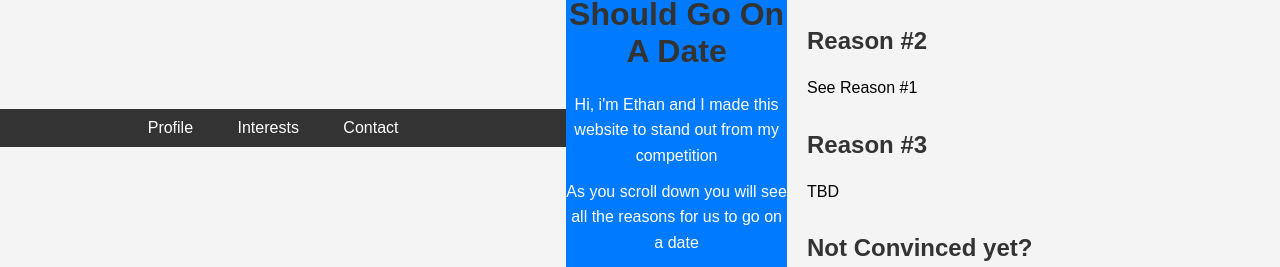
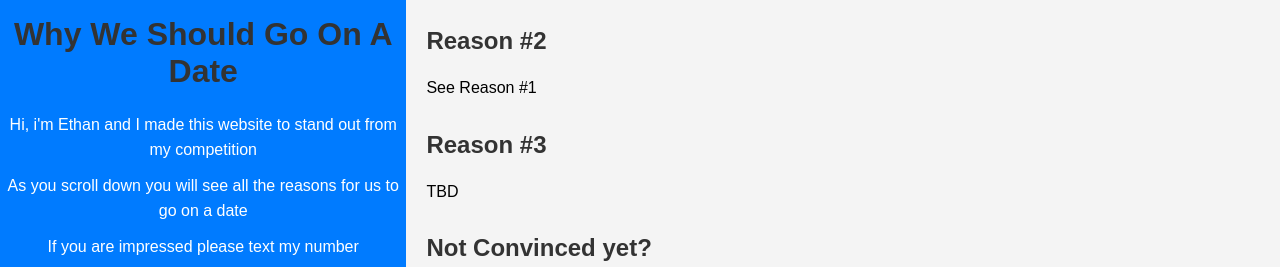
Before and after one commit to eharvey49/you-cute, a plain HTML site: page index.html in a window 1280 px wide. Shown: the part 272-539 px from the top of the page. Drawn offline with Linux system fonts and the light colour scheme.

Commit message:
Update index.html

```diff
--- a/index.html
+++ b/index.html
@@ -7,13 +7,6 @@
     <link rel="stylesheet" href="styles.css">
 </head>
 <body>
-    <nav>
-        <ul>
-            <li><a href="#profile">Profile</a></li>
-            <li><a href="#interests">Interests</a></li>
-            <li><a href="#contact">Contact</a></li>
-        </ul>
-    </nav>
     <header>
         <img src="pfp.pdf" alt="Ethan's Profile Picture" class="profile-img" width="150">
         <h1>Why We Should Go On A Date</h1>
```
